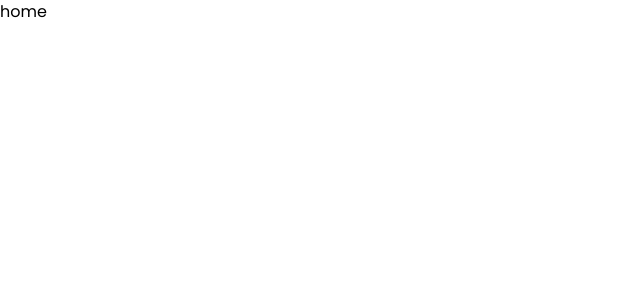
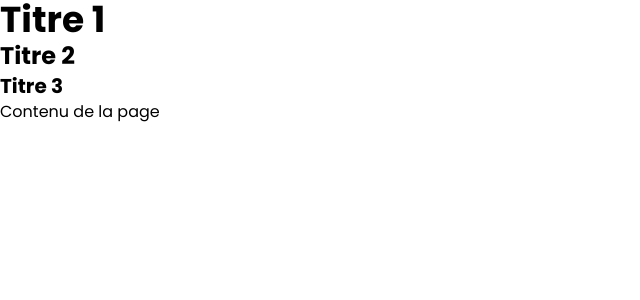
Before and after one commit to OHNIMUS-Leopold/CyberAware, a Nuxt app: page / in a window 1280 px wide. Shown: the top 300 px of the page, without its empty margins (0-640 px from the left). Built offline with nearby package versions, Linux system fonts and the light colour scheme.

Commit message:
preview fonts

```diff
--- a/pages/index.vue
+++ b/pages/index.vue
@@ -1,5 +1,8 @@
 <template>
     <div>
-        home
+        <h1>Titre 1</h1>
+        <h2>Titre 2</h2>
+        <h3>Titre 3</h3>
+        <p>Contenu de la page</p>
     </div>
 </template>
```
